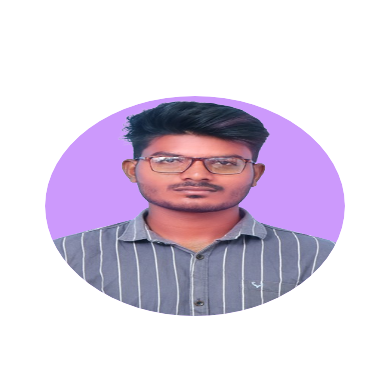
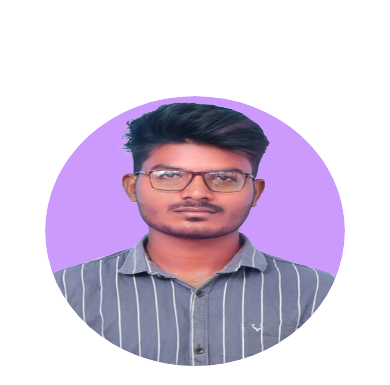
Before and after one commit to rajeshadimula32/rajesh_portfolio, a plain HTML site: page index.html in a window 390 px wide. Shown: the part 92-477 px from the top of the page. Drawn offline with Linux system fonts and the light colour scheme.

Commit message:
changing the photo dimensions

```diff
--- a/styles.css
+++ b/styles.css
@@ -195,10 +195,10 @@ a:hover{
 
 @media(max-width:450px){
   .section__pic-container{
-    height: 220px;
+    height: 270px;
   }
   .section__pic-container img{
-    height: 220px;
+    height: 270px;
   }
 }
 
```
